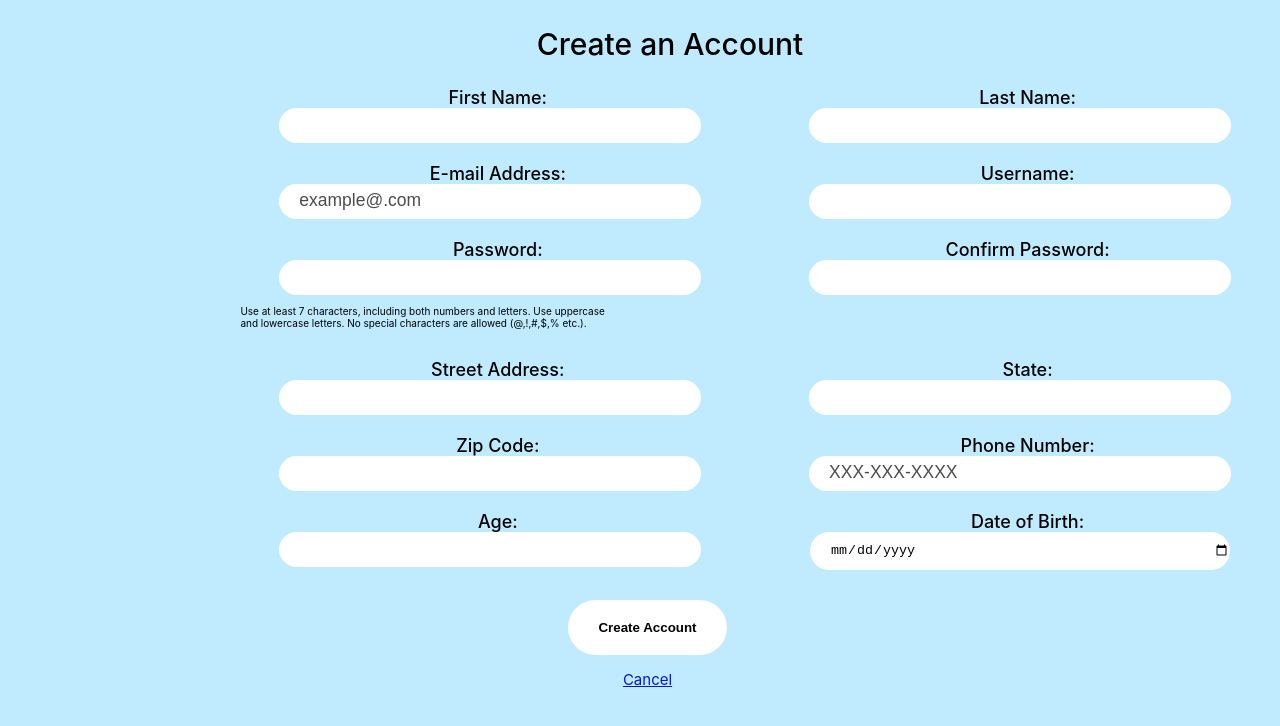
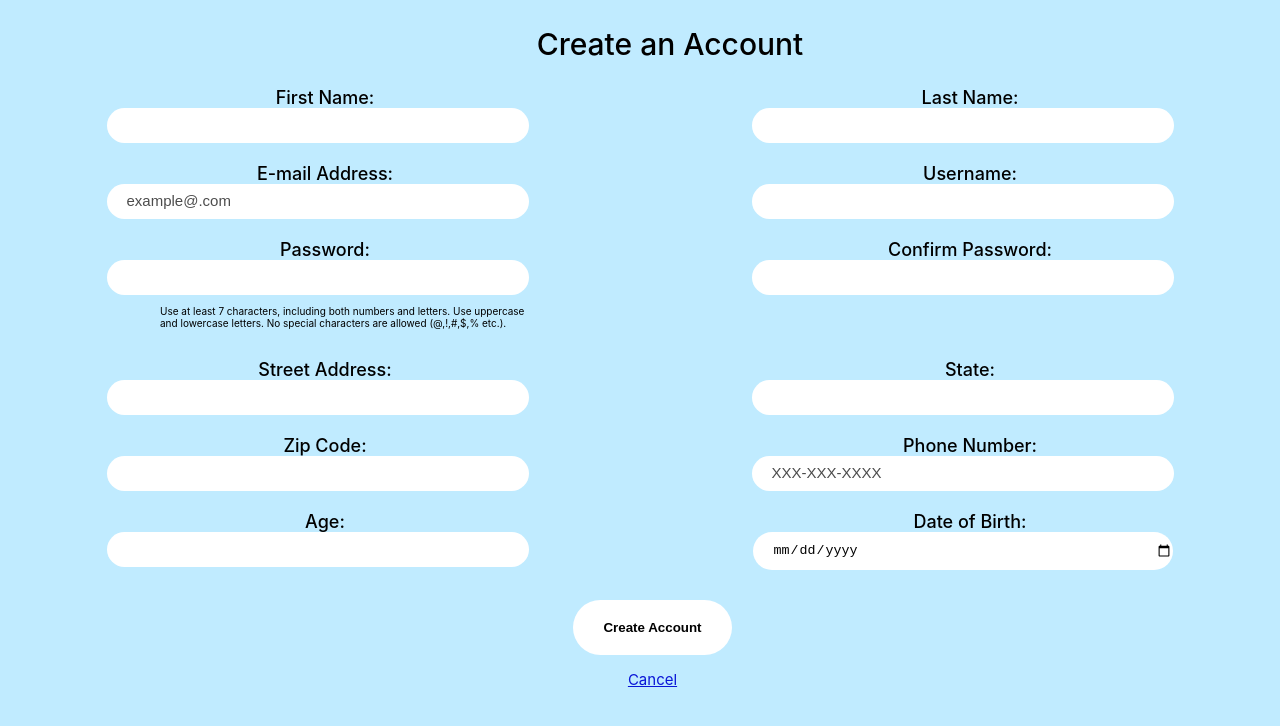
Before and after one commit to leslyvv/IRL-Anti-Virus, a React (Create React App) app in the folder reactirlantivirus/: page /signup in a window 1280 px wide. Shown: the top 726 px of the page. Built offline with nearby package versions, Linux system fonts and the light colour scheme.

Commit message:
Update Signup.css
editing to look like html

```diff
--- a/reactirlantivirus/src/components/Signup.css
+++ b/reactirlantivirus/src/components/Signup.css
@@ -27,13 +27,15 @@ body{
     margin-left: 15px;
 
   }
+
+  input::placeholder{
+    font-size:15px;
+  }
   input::placeholder, input::date{
-
     color:gray;
     opacity: 0.5;
   }
   .account-info{
-    margin-left: 18%;
     margin-top: 2%;
     display:grid;
     grid-template-columns: 1fr 1fr;
@@ -45,14 +47,14 @@ body{
     width: 380px;
     text-align: left;
     font-size: 10px;
-    margin-left: 10px;
+    margin-left: 160px;
   }
 
   .submission{
     display: flex;
     align-items: center;
     flex-direction: column;
-    margin-left:80px;
+    margin-left:90px;
   }
   .create-acct-button{
     background-color:white;
```
